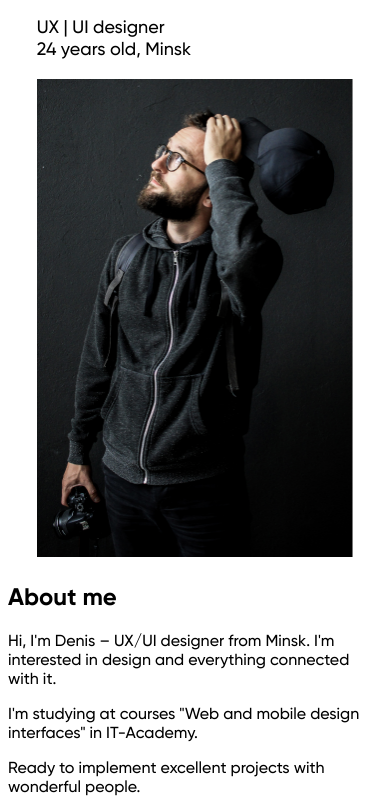
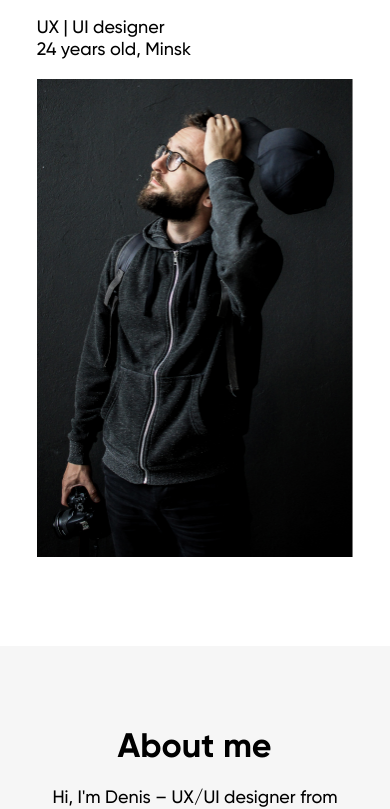
Before and after one commit to gangertor4/portfolio-page, a website: page index.html in a window 390 px wide. Shown: the part 922-1731 px from the top of the page. Drawn offline with Linux system fonts and the light colour scheme.

Commit message:
Блок about-me  в адаптиве

```diff
--- a/index.html
+++ b/index.html
@@ -45,9 +45,9 @@
     <section class="about-me">
       <h2 class="about-me__title sec-title">About me</h2>
       <div class="about-me__desc">
-        <p class="about-me__text">Hi, I'm Denis – UX/UI designer from Minsk. I'm interested in design and everything connected with it.</p>
-        <p class="about-me__text">I'm studying at courses "Web and mobile design interfaces" in IT-Academy.</p>
-        <p class="about-me__text">Ready to implement excellent projects with wonderful people.</p>
+        <p class="about-me__text">Hi, I'm Denis – UX/UI designer from Minsk.<br> I'm interested in design and everything connected with it.</p>
+        <p class="about-me__text">I'm studying at courses "Web and mobile design interfaces"<br>in IT-Academy.</p>
+        <p class="about-me__text">Ready to implement excellent projects<br> with wonderful people.</p>
       </div>
     </section>
     <section class="skills">
--- /dev/null
+++ b/less/about-me.less
@@ -0,0 +1,54 @@
+.about-me {
+  min-width: 375px;
+  min-height: 491px;
+  box-sizing: border-box;
+  background-color: #f6f6f6;
+  padding-top: 81px;
+
+  &__title {
+    width: 155px;
+    margin: 0 auto;
+  }
+
+  &__desc {
+    min-height: 261px;
+    width: 316px;
+    margin: 0 auto;
+    display: flex;
+    flex-direction: column;
+    justify-content: space-between
+  }
+
+  &__text {
+    font-size: 18px;
+    line-height: 22px;
+    font-weight: normal;
+    text-align: center;
+  }
+
+  &__text:first-child br,
+  &__text:last-child br {
+    display: none;
+  }
+}
+
+@media (min-width: @desktop-width) {
+  .about-me {
+    min-width: 1440px;
+    min-height: 506px;
+    padding-top: 120px;
+
+    &__desc {
+    width: 480px;
+    }
+
+    &__text:first-child br,
+    &__text:last-child br {
+      display: block;
+    }
+
+    &__text:nth-child(2) br {
+      display: none;
+    }
+  }
+}
--- a/less/common.less
+++ b/less/common.less
@@ -18,4 +18,5 @@
 
 .page {
     font-family: "Gilroy", "Arial", sans-serif;
+    margin: 0;
 }
--- a/less/main-info.less
+++ b/less/main-info.less
@@ -19,6 +19,10 @@
 
   &__lang-wrapper {
     display: none;
+  }
+
+  &__image {
+    margin-bottom: 83px;
   }
 }
 
@@ -84,6 +88,7 @@
       width: 940px;
       height: auto;
       margin-top: 50px;
+      margin-bottom: 104px;
     }
   }
 }
--- /dev/null
+++ b/less/sec-title.less
@@ -0,0 +1,5 @@
+.sec-title {
+  font-size: 34px;
+  line-height: 42px;
+  font-weight: bold;
+}
--- a/less/style.less
+++ b/less/style.less
@@ -4,3 +4,5 @@
 @import "lang-list.less";
 @import "variables.less";
 @import "main-info.less";
+@import "about-me.less";
+@import "sec-title.less";
```
Also changed, not shown: css/style.css.
